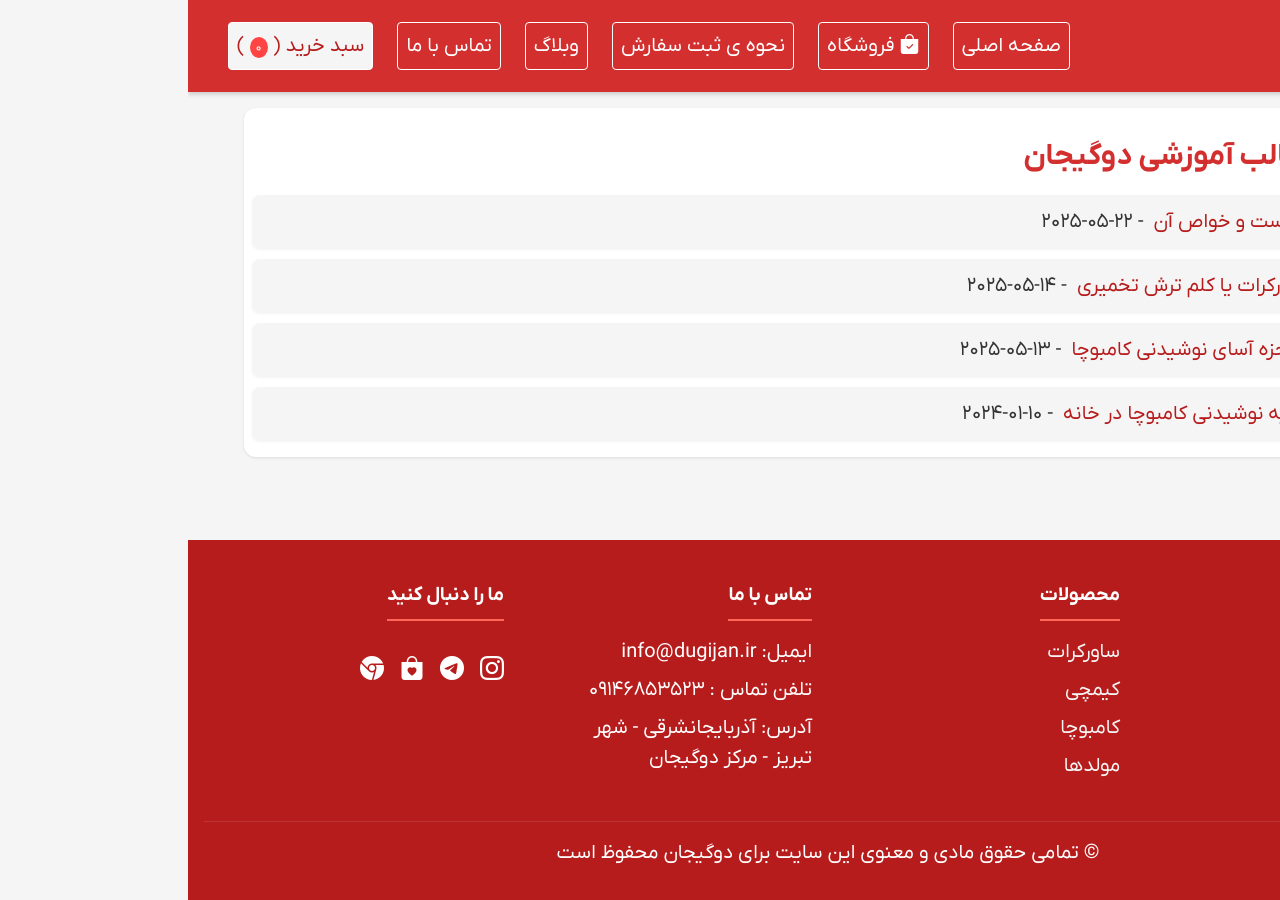
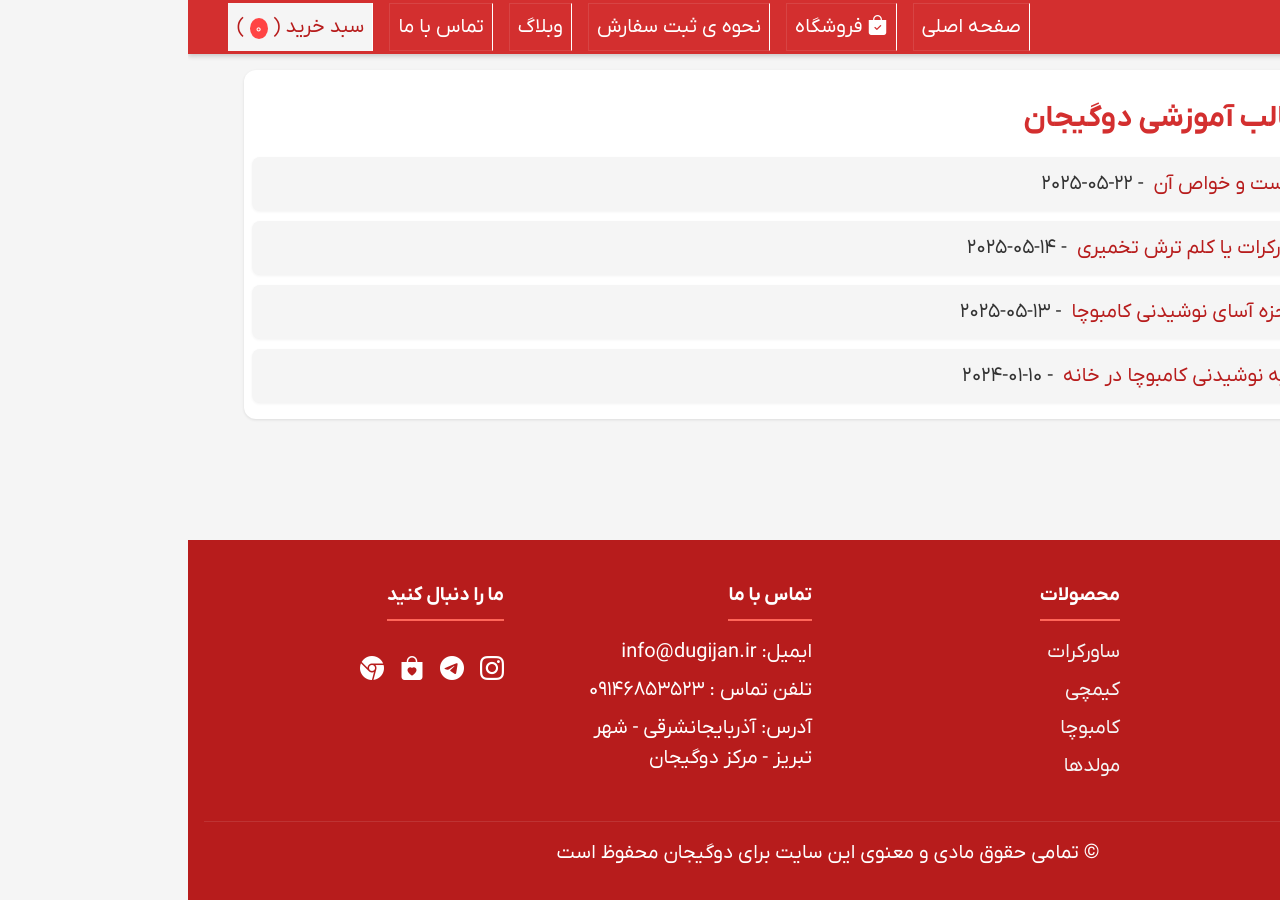
Before and after one commit to keepfiless/dugijan, a Jekyll site: the page built from posts/index.html, in a window 1280 px wide. Built offline with Jekyll 4.4.1, drawn with Linux system fonts in a browser that asks for light colours; some web fonts are replaced.

Commit message:
cccsssss

```diff
--- a/statics/css/app.css
+++ b/statics/css/app.css
@@ -80,7 +80,7 @@ body {
 header {
   background-color: var(--primary-red);
   color: var(--white);
-  padding: 1rem;
+  padding: 0.2rem;
   box-shadow: 0 2px 5px rgba(0, 0, 0, 0.2);
   position: sticky;
   top: 0;
@@ -94,6 +94,10 @@ header {
   max-width: 1200px;
   margin: 0 auto;
   width: 100%;
+  align-content: space-between;
+  /* flex-direction: row-reverse; */
+  flex-wrap: nowrap;
+  align-items: flex-end;
 }
 
 .logo {
@@ -104,7 +108,7 @@ header {
 }
 
 .dugijan-logo {
-  max-height: 2em;
+  max-height: 2rem;
 }
 
 /* Mobile Menu - RTL */
@@ -121,7 +125,7 @@ header {
 nav ul {
   display: flex;
   list-style: none;
-  gap: 1.5rem;
+  gap: 1rem;
 }
 
 nav a {
@@ -267,7 +271,9 @@ footer {
 }
 
 #mainNav>ul>a {
-  border: 1px solid white;
+     border: 1px solid #ffffff1a;
+     border-right: 1px solid white;
+     border-radius: 0;
 }
 
 #mainNav>ul {
@@ -729,28 +735,36 @@ a {
 .has-text-danger {
   color: var(--dark-red);
 }
-.has-text-white{
-  color:white !important;
-}
-.has-text-gray{
-  color : #6e6d7a;
-}
-.has-text-small{
+
+.has-text-white {
+  color: white !important;
+}
+
+.has-text-gray {
+  color: #6e6d7a;
+}
+
+.has-text-small {
   font-size: 14px;
 }
+
 /* paddings  */
-.p-1{
+.p-1 {
   padding: 1px !important;
 }
-.p-2{
+
+.p-2 {
   padding: 2px !important;
 }
-.m-1{
+
+.m-1 {
   margin: 1px !important;
 }
-.m-2{
+
+.m-2 {
   margin: 2px !important;
 }
+
 /* end paddings */
 .notification {
   padding: 10px;
```
